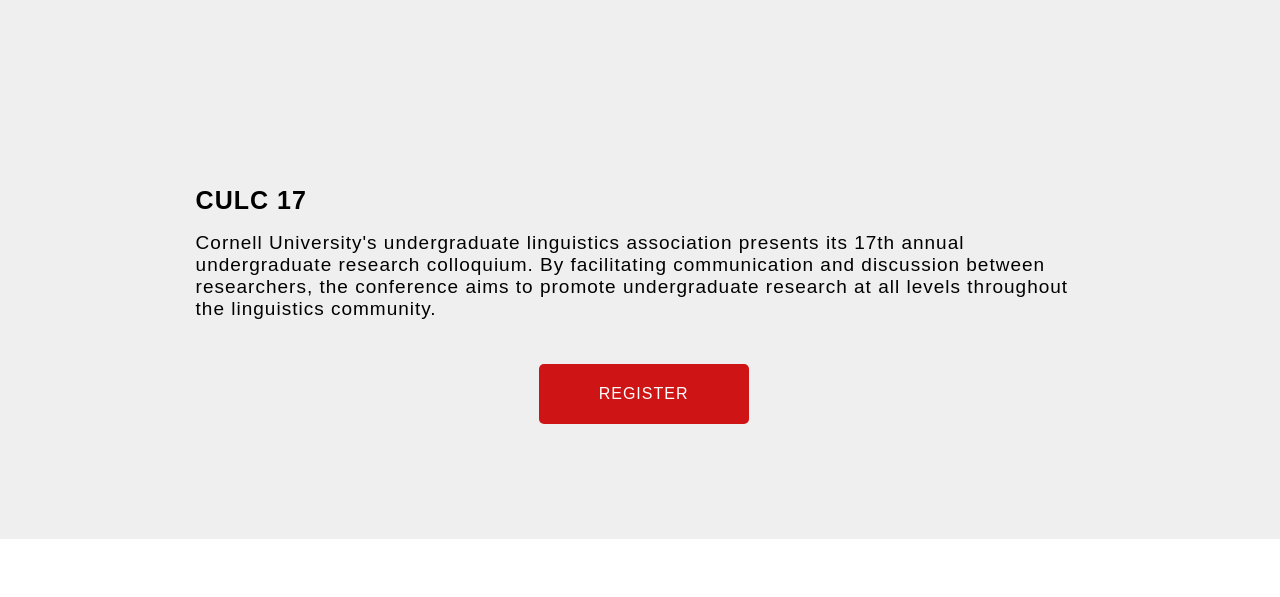
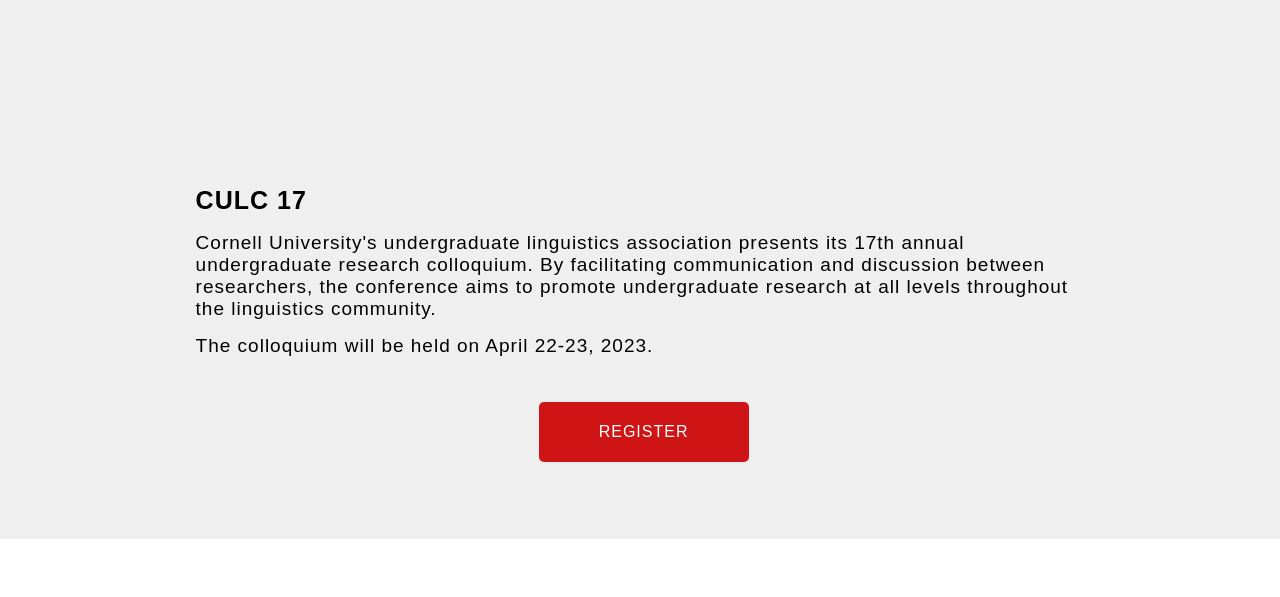
Before and after one commit to novembersvisions/underlings-website, a PHP site: template pages/index.php in a window 1280 px wide; the page is wider, and only the part inside the window is pictured. Shown: the part 1349-1946 px from the top of that part. Run offline with PHP 8.4, Linux system fonts and the light colour scheme; the template is opened without the code that fills it, so the values that code supplies are empty.

Commit message:
Update index.php

```diff
--- a/pages/index.php
+++ b/pages/index.php
@@ -42,6 +42,7 @@ $nav_contact = '';
   <div class="home-3-text">
     <h1>CULC 17</h1>
     <h2>Cornell University's undergraduate linguistics association presents its 17th annual undergraduate research colloquium. By facilitating communication and discussion between researchers, the conference aims to promote undergraduate research at all levels throughout the linguistics community.</h2>
+    <h2>The colloquium will be held on April 22-23, 2023.</h2>
     <a href="/culc"><div class="home-3-button"><p>Register</p></div></a>
   </div>
 </div>
```
